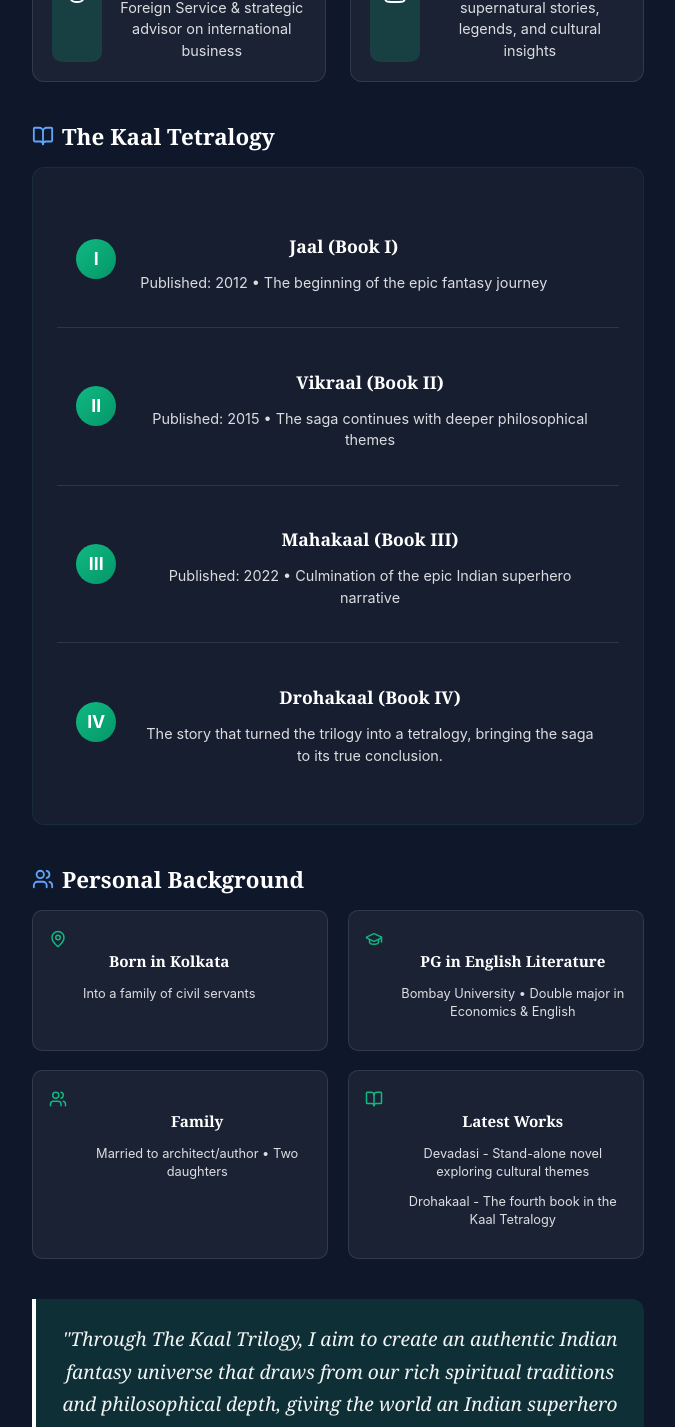
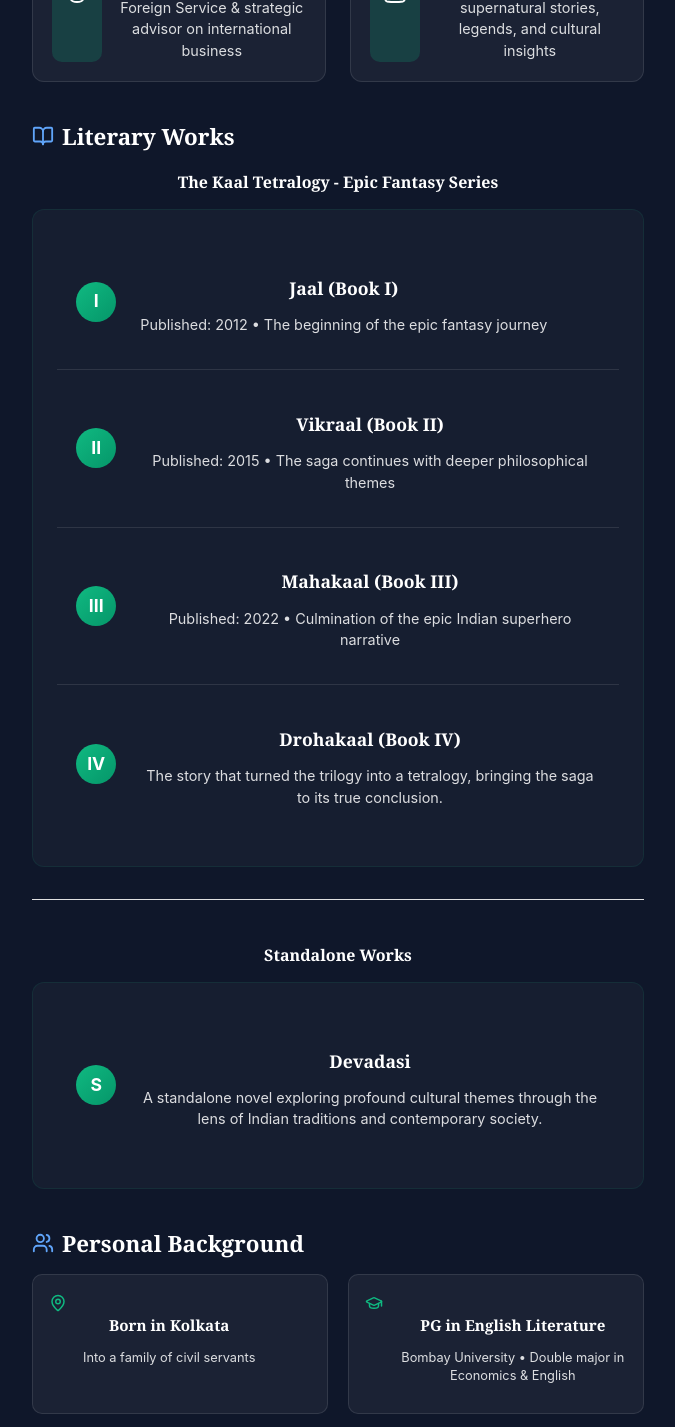
Before and after one commit to sparktuition/SparkWritersRetreat, a React (Vite) app: page / in a window 1280 px wide. Shown: the part 8260-9687 px from the top of the page, without its empty margins (476-1151 px from the left). Built offline with nearby package versions, Linux system fonts and the light colour scheme.

Commit message:
many updates

```diff
--- a/src/pages/SangeethaBahadur.tsx
+++ b/src/pages/SangeethaBahadur.tsx
@@ -96,8 +96,11 @@ const SangeetaBahadurPage: React.FC = () => {
             <div className="trilogy-section">
               <h3 className="section-subtitle">
                 <BookOpen className="section-icon" size={22} />
-                The Kaal Tetralogy
+                Literary Works
               </h3>
+
+              <div className="books-subsection" style={{marginBottom: '2rem'}}>
+                <h4 style={{marginBottom: '1rem', fontWeight: 600}}>The Kaal Tetralogy - Epic Fantasy Series</h4>
                 <div className="trilogy-timeline">
                   <div className="trilogy-book">
                     <div className="book-number">I</div>
@@ -130,6 +133,20 @@ const SangeetaBahadurPage: React.FC = () => {
                 </div>
               </div>
 
+              <div className="standalone-book-section" style={{borderTop: '1px solid #e0e0e0', paddingTop: '1.5rem'}}>
+                <h4 style={{marginBottom: '1rem', fontWeight: 600}}>Standalone Works</h4>
+                <div className="trilogy-timeline">
+                  <div className="trilogy-book">
+                    <div className="book-number">S</div>
+                    <div className="book-details">
+                      <h4>Devadasi</h4>
+                      <p>A standalone novel exploring profound cultural themes through the lens of Indian traditions and contemporary society.</p>
+                    </div>
+                  </div>
+                </div>
+              </div>
+            </div>
+
             <div className="personal-background">
               <h3 className="section-subtitle">
                 <Users className="section-icon" size={22} />
@@ -151,18 +168,10 @@ const SangeetaBahadurPage: React.FC = () => {
                   </div>
                 </div>
                 <div className="background-item">
-                  <Users size={18} />
-                  <div>
-                    <h5>Family</h5>
-                    <p>Married to architect/author • Two daughters</p>
-                  </div>
-                </div>
-                <div className="background-item">
                   <BookOpen size={18} />
                   <div>
-                    <h5>Latest Works</h5>
-                    <p>Devadasi - Stand-alone novel exploring cultural themes</p>
-                    <p>Drohakaal - The fourth book in the Kaal Tetralogy</p>
+                    <h5>Literary Works</h5>
+                    <p>Kaal Tetralogy & Standalone Novel Author</p>
                   </div>
                 </div>
               </div>
```
Lines whose indentation alone changed are shown as unchanged.
